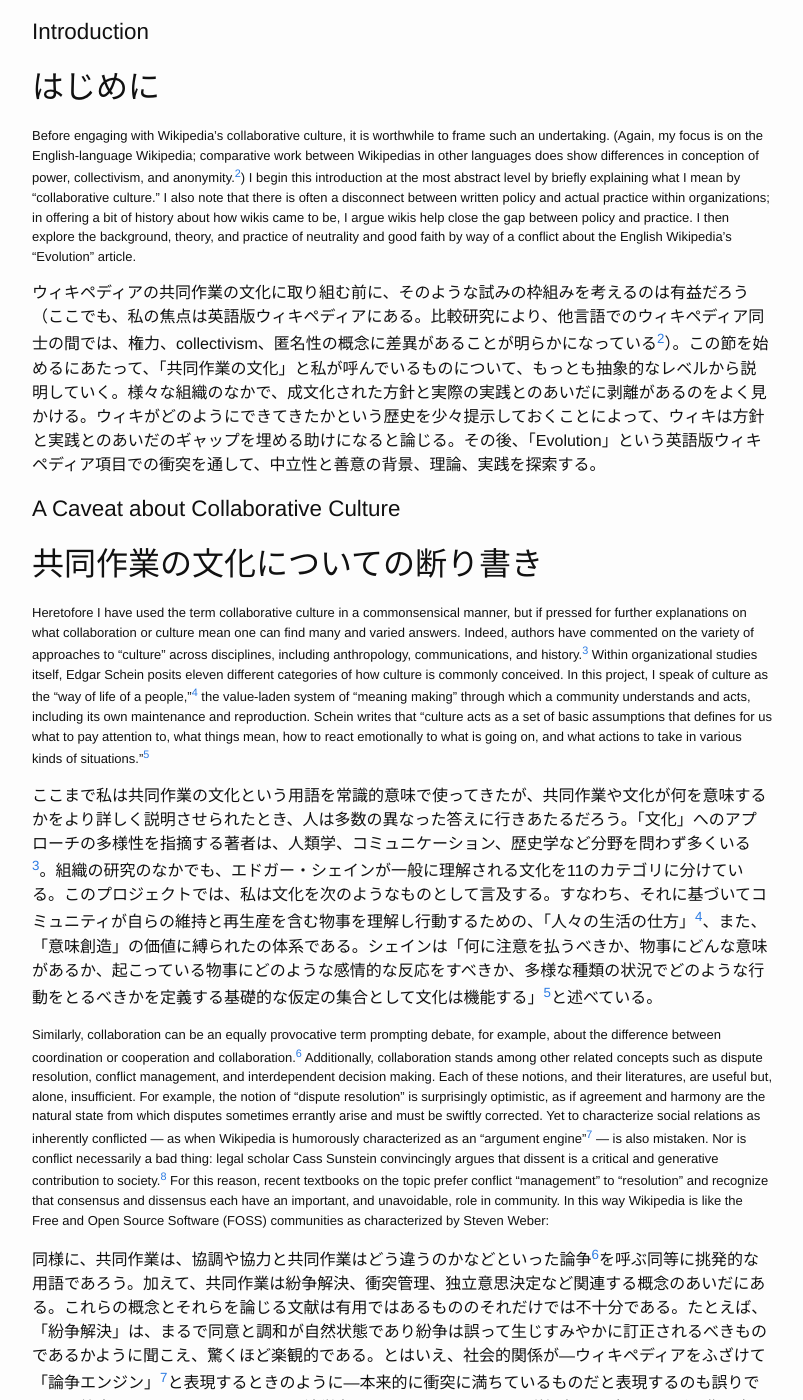
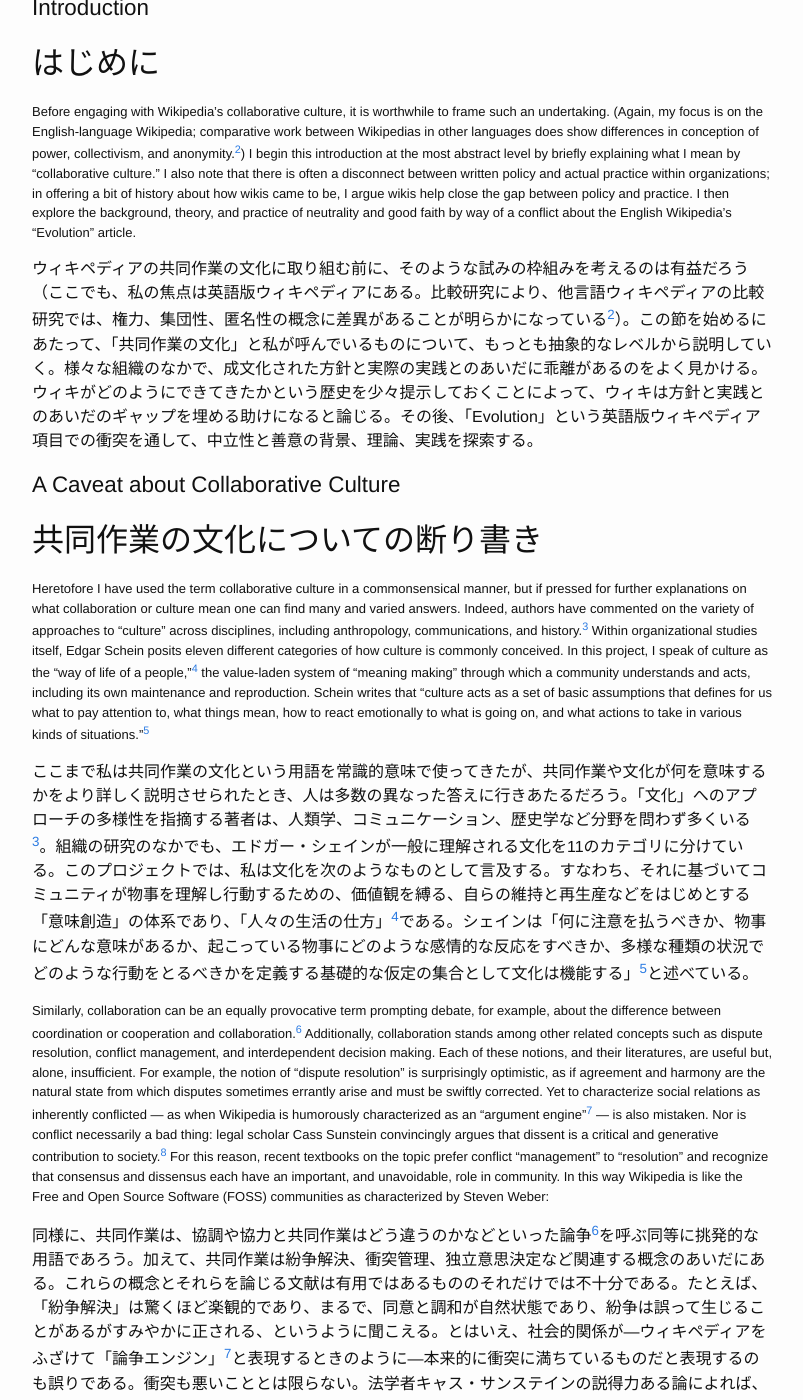
Before and after one commit to good-faith-collaboration-ja/good-faith-collaboration-ja.github.io, a Jekyll site: the page built from ch3/gfc-ja-ch3.md, in a window 1280 px wide and 1400 px high, scrolled down 819 px. Shown: the whole window, without its empty margins (238-1041 px from the left). Built offline with Jekyll 4.4.1, drawn with Linux system fonts in a browser that asks for light colours; some of the changed text lies outside the part shown.

Commit message:
Fix translation

```diff
--- a/ch3/gfc-ja-ch3.md
+++ b/ch3/gfc-ja-ch3.md
@@ -17,7 +17,7 @@
 {:.srclang}
 There are two complementary postures at the heart of Wikipedia collaboration: the stances of “Neutral Point of View” (NPOV) and good faith. Whereas other communities may have a culture of good faith (i.e., assume good faith on the part of others, and acting with patience, civility, and humor), few are concerned with producing an encyclopedia. The dovetailing of an open perspective on knowledge claims (epistemic) and other contributors (intersubjective) makes for extraordinary collaborative potential, and harkens back to the universal vision of increased access to information and social accord. Furthermore, perhaps an understanding of neutrality and good faith can serve as a rejoinder to a favorite quip about Wikipedia, also known as its Zeroeth Law: that while it may very well work in practice, it can never work in theory.[^1]
 
-ウィキペディアにおける共同作業の根幹には、相補的な態度が2つある。「中立的な観点」(NPOV) と善意である。善意の文化（つまり、他者について善意を仮定し、根気と礼儀とユーモアとをもって行動するということ）があるコミュニティは他にもあるかもしれないが、百科事典を製作することに関わるものはほとんどない。知識の宣言（認識論的）と他の寄稿者（間主観的）とに対するオープンな観点をつなぎあわせることから、途方もない規模の共同作業の可能性が生まれ、情報アクセスの増進と社会の調和という普遍性のヴィジョンへと立ち返ることができる<ins class="tn FUZZY">（harken back の訳語は自信なし）</ins>。さらには、中立性と善意を理解することは、第0の法則として広く知られる、ウィキペディアについての次の quip <ins class="tn FUZZY">（要訳出）</ins>への切り返しとなるだろう。「ウィキペディアは実践ではうまく動くが、理論的には動くはずがない」[^1]
+ウィキペディアにおける共同作業の根幹には、相補的な態度が2つある。「中立的な観点」(NPOV) と善意である。善意の文化（つまり、他者について善意を仮定し、根気と礼儀とユーモアとをもって行動するということ）があるコミュニティは他にもあるかもしれないが、百科事典の製作に関わるものはほとんどない。知識の宣言（認識論的）と他の寄稿者（間主観的）とに対するオープンな観点をつなぎあわせることにより、途方もない規模の共同作業の可能性が生まれ、情報アクセスの増進と社会の調和という普遍性のヴィジョンが思い出される。さらには、中立性と善意を理解することは、第0の法則として広く知られる、ウィキペディアについての次の quip <ins class="tn FUZZY">（要訳出）</ins>への切り返しとなるだろう。「ウィキペディアは実践ではうまく動くが、理論的には動くはずがない」[^1]
 
 {:.srclang}
 ## Introduction
@@ -27,7 +27,7 @@
 {:.srclang}
 Before engaging with Wikipedia’s collaborative culture, it is worthwhile to frame such an undertaking. (Again, my focus is on the English-language Wikipedia; comparative work between Wikipedias in other languages does show differences in conception of power, collectivism, and anonymity.[^2]) I begin this introduction at the most abstract level by briefly explaining what I mean by “collaborative culture.” I also note that there is often a disconnect between written policy and actual practice within organizations; in offering a bit of history about how wikis came to be, I argue wikis help close the gap between policy and practice. I then explore the background, theory, and practice of neutrality and good faith by way of a conflict about the English Wikipedia’s “Evolution” article.
 
-ウィキペディアの共同作業の文化に取り組む前に、そのような試みの枠組みを考えるのは有益だろう（ここでも、私の焦点は英語版ウィキペディアにある。比較研究により、他言語でのウィキペディア同士の間では、権力、collectivism、匿名性の概念に差異があることが明らかになっている[^2]）。この節を始めるにあたって、「共同作業の文化」と私が呼んでいるものについて、もっとも抽象的なレベルから説明していく。様々な組織のなかで、成文化された方針と実際の実践とのあいだに剥離があるのをよく見かける。ウィキがどのようにできてきたかという歴史を少々提示しておくことによって、ウィキは方針と実践とのあいだのギャップを埋める助けになると論じる。その後、「Evolution」という英語版ウィキペディア項目での衝突を通して、中立性と善意の背景、理論、実践を探索する。
+ウィキペディアの共同作業の文化に取り組む前に、そのような試みの枠組みを考えるのは有益だろう（ここでも、私の焦点は英語版ウィキペディアにある。比較研究により、他言語ウィキペディアの比較研究では、権力、集団性、匿名性の概念に差異があることが明らかになっている[^2]）。この節を始めるにあたって、「共同作業の文化」と私が呼んでいるものについて、もっとも抽象的なレベルから説明していく。様々な組織のなかで、成文化された方針と実際の実践とのあいだに乖離があるのをよく見かける。ウィキがどのようにできてきたかという歴史を少々提示しておくことによって、ウィキは方針と実践とのあいだのギャップを埋める助けになると論じる。その後、「Evolution」という英語版ウィキペディア項目での衝突を通して、中立性と善意の背景、理論、実践を探索する。
 
 {:.srclang}
 ## A Caveat about Collaborative Culture
@@ -37,12 +37,12 @@
 {:.srclang}
 Heretofore I have used the term collaborative culture in a commonsensical manner, but if pressed for further explanations on what collaboration or culture mean one can find many and varied answers. Indeed, authors have commented on the variety of approaches to “culture” across disciplines, including anthropology, communications, and history.[^3] Within organizational studies itself, Edgar Schein posits eleven different categories of how culture is commonly conceived. In this project, I speak of culture as the “way of life of a people,”[^4] the value-laden system of “meaning making” through which a community understands and acts, including its own maintenance and reproduction. Schein writes that “culture acts as a set of basic assumptions that defines for us what to pay attention to, what things mean, how to react emotionally to what is going on, and what actions to take in various kinds of situations.”[^5]
 
-ここまで私は共同作業の文化という用語を常識的意味で使ってきたが、共同作業や文化が何を意味するかをより詳しく説明させられたとき、人は多数の異なった答えに行きあたるだろう。「文化」へのアプローチの多様性を指摘する著者は、人類学、コミュニケーション、歴史学など分野を問わず多くいる[^3]。組織の研究のなかでも、エドガー・シェインが一般に理解される文化を11のカテゴリに分けている。このプロジェクトでは、私は文化を次のようなものとして言及する。すなわち、それに基づいてコミュニティが自らの維持と再生産を含む物事を理解し行動するための、「人々の生活の仕方」[^4]、また、「意味創造」の価値に縛られたの体系である。シェインは「何に注意を払うべきか、物事にどんな意味があるか、起こっている物事にどのような感情的な反応をすべきか、多様な種類の状況でどのような行動をとるべきかを定義する基礎的な仮定の集合として文化は機能する」[^5]と述べている。
+ここまで私は共同作業の文化という用語を常識的意味で使ってきたが、共同作業や文化が何を意味するかをより詳しく説明させられたとき、人は多数の異なった答えに行きあたるだろう。「文化」へのアプローチの多様性を指摘する著者は、人類学、コミュニケーション、歴史学など分野を問わず多くいる[^3]。組織の研究のなかでも、エドガー・シェインが一般に理解される文化を11のカテゴリに分けている。このプロジェクトでは、私は文化を次のようなものとして言及する。すなわち、それに基づいてコミュニティが物事を理解し行動するための、価値観を縛る、自らの維持と再生産などをはじめとする「意味創造」の体系であり、「人々の生活の仕方」[^4]である。シェインは「何に注意を払うべきか、物事にどんな意味があるか、起こっている物事にどのような感情的な反応をすべきか、多様な種類の状況でどのような行動をとるべきかを定義する基礎的な仮定の集合として文化は機能する」[^5]と述べている。
 
 {:.srclang}
 Similarly, collaboration can be an equally provocative term prompting debate, for example, about the difference between coordination or cooperation and collaboration.[^6] Additionally, collaboration stands among other related concepts such as dispute resolution, conflict management, and interdependent decision making. Each of these notions, and their literatures, are useful but, alone, insufficient. For example, the notion of “dispute resolution” is surprisingly optimistic, as if agreement and harmony are the natural state from which disputes sometimes errantly arise and must be swiftly corrected. Yet to characterize social relations as inherently conflicted — as when Wikipedia is humorously characterized as an “argument engine”[^7] — is also mistaken. Nor is conflict necessarily a bad thing: legal scholar Cass Sunstein convincingly argues that dissent is a critical and generative contribution to society.[^8] For this reason, recent textbooks on the topic prefer conflict “management” to “resolution” and recognize that consensus and dissensus each have an important, and unavoidable, role in community. In this way Wikipedia is like the Free and Open Source Software (FOSS) communities as characterized by Steven Weber:
 
-同様に、共同作業は、協調や協力と共同作業はどう違うのかなどといった論争[^6]を呼ぶ同等に挑発的な用語であろう。加えて、共同作業は紛争解決、衝突管理、独立意思決定など関連する概念のあいだにある。これらの概念とそれらを論じる文献は有用ではあるもののそれだけでは不十分である。たとえば、「紛争解決」は、まるで同意と調和が自然状態であり紛争は誤って生じすみやかに訂正されるべきものであるかように聞こえ、驚くほど楽観的である。とはいえ、社会的関係が—ウィキペディアをふざけて「論争エンジン」[^7]と表現するときのように—本来的に衝突に満ちているものだと表現するのも誤りである。衝突も悪いこととは限らない。法学者キャス・サンステインの説得力ある論によれば、非同意は社会に不可欠で生成的な貢献である[^8]。これを理由として、近年の教科書では、衝突「解決」より衝突「管理」が好まれ、合意と非合意はどちらも重要で、避けられない役割を果たすと認識される。このような意味でウィキペディアは、スティーブン・ウェーバーが次のように表現するように、自由オープンソースソフトウェア (FOSS) コミュニティと似ている。
+同様に、共同作業は、協調や協力と共同作業はどう違うのかなどといった論争[^6]を呼ぶ同等に挑発的な用語であろう。加えて、共同作業は紛争解決、衝突管理、独立意思決定など関連する概念のあいだにある。これらの概念とそれらを論じる文献は有用ではあるもののそれだけでは不十分である。たとえば、「紛争解決」は驚くほど楽観的であり、まるで、同意と調和が自然状態であり、紛争は誤って生じることがあるがすみやかに正される、というように聞こえる。とはいえ、社会的関係が—ウィキペディアをふざけて「論争エンジン」[^7]と表現するときのように—本来的に衝突に満ちているものだと表現するのも誤りである。衝突も悪いこととは限らない。法学者キャス・サンステインの説得力ある論によれば、非同意は社会に不可欠で生成的な貢献である[^8]。これを理由として、近年の教科書では、衝突「解決」より衝突「管理」が好まれ、合意と非合意はどちらも重要で、避けられない役割を果たすと認識される。このような意味でウィキペディアは、スティーブン・ウェーバーが次のように表現するように、自由オープンソースソフトウェア (FOSS) コミュニティと似ている。
 
 {:.srclang}
 > The open source software process is not a chaotic free-for-all in which everyone has equal power and influence. And is certainly not an idyllic community of like-minded friends in which consensus reigns and agreement is easy. In fact, conflict is not unusual in this community; it’s endemic and inherent to the open source process.[^9]
@@ -257,7 +257,7 @@
 {:.srclang}
 Yet, one might ask, shouldn’t such a stance be the case for contributors to any encyclopedia, or even any wiki even? Historically, reference works have made few claims about neutrality as a stance of collaboration, or as an end result. While other reference works have had contributions from thousands of people, they were still controlled by a few persons of a relatively homogeneous worldview. Indeed, a preoccupation of traditional references is their authoritativeness, quite different from Wikipedia’s abandonment of “truth.” As Nupedia’s early editorial guidelines noted, “There are many respectable reference works that permit authors to take recognizable stands on controversial issues, but this is not one of them.”[^56] This is not to say that reference works are always regarded as being without bias: reference works have been central to many ideological battles. And pointing out the quaint biases of reference works is an amusing hobby of bibliophiles. For example, A. J. Jacobs’s lighthearted diary on reading the whole of the Britannica notes many remnants of Victorian cultural bias (e.g., a preoccupation with explorers, botanists, and the victims and mistresses of monarchs).[^57] Or, consider a Wikipedian’s description of his 1898 copy of Pear’s Cyclopedia:
 
-とはいえ、そのような立場はどんな百科事典、さらにはどんなウィキにも当てはまるのではないか、と疑問におもわれるかもしれない。歴史的にレファレンス資料は共同作業における立場、あるいは成果物としての中立性についてほとんど主張していない。他のレファレンス資料も数千人を超える人々からの貢献をうけていたが、それでも比較的同質の世界観をもつ少数の人々によって管理されていた。伝統的なレファレンス資料を支配していたのはまさに、その権威づけであり、ウィキペディアの「真実」の放棄とは非常に異なる。ニューペディアの初期の編集ガイドラインで指摘されたように、「敬意を払うべきレファレンス資料のなかにも、論争のある問題について著者が明確な立場をとることを許すものは多数あります。しかし、この百科事典はそうではありません」[^56]。といっても、レファレンス資料がいつも偏向のないものとして受け取られていたというわけではない。レファレンス資料はイデオロギー的論争の中心的な場だった。レファレンス資料にある巧妙な偏向をみつけだすことは書痴のたのしみのひとつだった。たとえば、ブリタニカ全体の読書をつづったA. J. ジェイコブの軽妙な日記では、ヴィクトリア朝文化にもとづく偏向のかおりが様々にあることが指摘されている（探検、植物学、王制 への傾倒など）[^57]。あるいは、あるウィキペディアンによる 1898年版 Pear's Cyclopedia の次の説明をみてみてほしい。
+とはいえ、そのような立場はどんな百科事典、さらにはどんなウィキにも当てはまるのではないか、と疑問におもわれるかもしれない。歴史的にレファレンス資料は、共同作業における立場または成果物としての中立性を主張することがほとんどない。他のレファレンス資料も何千人もの人々からの貢献をうけていたが、それでも比較的同質の世界観をもつ少数の人々によって管理されていた。伝統的なレファレンス資料を支配していたのはまさに、その権威づけであり、ウィキペディアの「真実」の放棄とは非常に異なる。ニューペディアの初期の編集ガイドラインで指摘されたように、「敬意を払うべきレファレンス資料のなかにも、論争のある問題について著者が明確な立場をとることを許すものは多数あります。しかし、この百科事典はそうではありません」[^56]。といっても、レファレンス資料がいつも偏向のないものとして受け取られていたというわけではない。レファレンス資料はイデオロギー的論争の中心的な場だった。レファレンス資料にある巧妙な偏向をみつけだすことは書痴のたのしみのひとつだった。たとえば、ブリタニカ全体の読書をつづったA. J. ジェイコブの軽妙な日記では、ヴィクトリア朝文化にもとづく偏向のかおりが様々にあることが指摘されている（探検、植物学、王制 への傾倒など）[^57]。あるいは、あるウィキペディアンによる 1898年版 Pear's Cyclopedia の次の説明をみてみてほしい。
 
 {:.srclang}
 > It had a general encylopedic section. I think the most wonderfully opinionated article I found in this was on Russia, which after a few breathless passages on how wonderful and civilised the place was ended with “… which is why Russia simply must get a port on the Mediterranean!” Extreme case, but not rare…[^58]
@@ -518,7 +518,6 @@
 
 {:.srclang}
 This does not imply civility will be abandoned as a policy, the principle at least will persist, though it and its implementation will continue to be discussed, no doubt.
-
 
 しかしこれは礼儀が方針として放棄されることを意味しない。少なくとも原理としては存続するだろう。ただし、それ自身およびその実施方法はおそらく継続して議論されるだろう。
 
```
